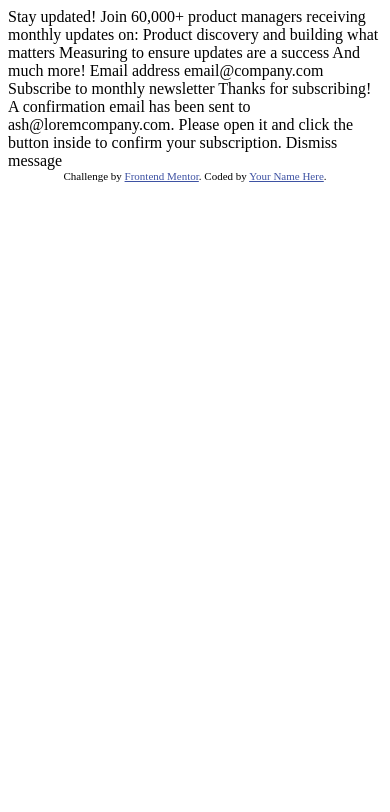
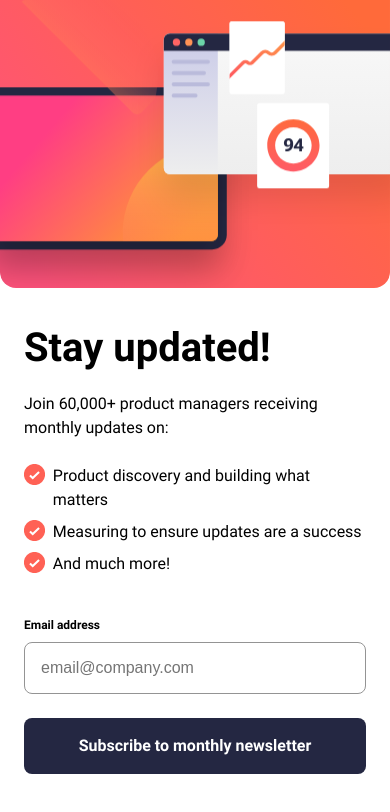
Before and after one commit to ashkir004/newsletter-signup-with-success-message, a plain HTML site: page index.html in a window 390 px wide. Drawn offline with Linux system fonts and the light colour scheme.

Commit message:
finished mobile design

```diff
--- a/index.html
+++ b/index.html
@@ -5,48 +5,53 @@
   <meta name="viewport" content="width=device-width, initial-scale=1.0"> <!-- displays site properly based on user's device -->
 
   <link rel="icon" type="image/png" sizes="32x32" href="./assets/images/favicon-32x32.png">
+  <link rel="stylesheet" href="style.css">
 
   <title>Frontend Mentor | Newsletter sign-up form with success message</title>
-
-  <!-- Feel free to remove these styles or customise in your own stylesheet 👍 -->
-  <style>
-    .attribution { font-size: 11px; text-align: center; }
-    .attribution a { color: hsl(228, 45%, 44%); }
-  </style>
 </head>
-<body>
+<body class="body-text">
 
   <!-- Sign-up form start -->
 
-  Stay updated!
+  <main class="card">
+      <article class="newsletter">
 
-  Join 60,000+ product managers receiving monthly updates on:
+        <div class="newsletter__content">
+          <h1 class="headline">Stay updated!</h1>
 
-  Product discovery and building what matters
-  Measuring to ensure updates are a success
-  And much more!
+          <p>Join 60,000+ product managers receiving monthly updates on:</p>
 
-  Email address
-  email@company.com
+          <ul class="newsletter__content__features">
+            <li class="newsletter__feature-items">Product discovery and building what matters</li>
+            <li class="newsletter__feature-items">Measuring to ensure updates are a success</li>
+            <li class="newsletter__feature-items">And much more!</li>
+          </ul>
+        </div>
 
-  Subscribe to monthly newsletter
+        <form class="newsletter__form" action="" method="post">
+          <div class="form-row">
+            <input type="email" id="email" name="user_email" placeholder="email@company.com" required/>
+            <label for="email" class="label-text">Email address</label>
+          </div>
 
-  <!-- Sign-up form end -->
+          <button type="submit" class="btn btn-text">
+            Subscribe to monthly newsletter
+          </button>
+        </form>
+        <!-- Sign-up form end -->
+      </article>
 
-  <!-- Success message start -->
+      <article class="newsletter-success hidden">
+        <!-- Success message start -->
+        <h1 class="headline">Thanks for subscribing!</h1>
 
-  Thanks for subscribing!
+        <p>A confirmation email has been sent to <strong>ash@loremcompany.com</strong>.
+          Please open it and click the button inside to confirm your subscription.</p>
 
-  A confirmation email has been sent to ash@loremcompany.com.
-  Please open it and click the button inside to confirm your subscription.
+        <button class="btn btn-text">Dismiss message</button>
+          <!-- Success message end -->
+      </article>
 
-  Dismiss message
-
-  <!-- Success message end -->
-
-  <div class="attribution">
-    Challenge by <a href="https://www.frontendmentor.io?ref=challenge" target="_blank">Frontend Mentor</a>.
-    Coded by <a href="#">Your Name Here</a>.
-  </div>
-</body>
+    </main>
+  </body>
 </html>
--- a/style.css
+++ b/style.css
@@ -0,0 +1,252 @@
+*, *::before, *::after {
+    margin: 0;
+    padding: 0;
+    box-sizing: border-box;
+}
+
+:root {
+    /* COLORS */
+    --white: #FFFFFF;
+    --grey: #949494;
+    --blue-800: #242742;
+    --blue-700: #36384D;
+    --red: #FF6155;
+    --light-red: hsla(4, 100%, 67%, 0.2);
+    --gradient: linear-gradient(to right, #FF6A3A, #FF527B);
+
+    /* SPACING */
+    --spacing-100: calc(8 / 16 * 1rem);
+    --spacing-200: calc(16 / 16 * 1rem);
+    --spacing-300: calc(24 / 16 * 1rem);
+    --spacing-400: calc(32 / 16 * 1rem);
+    --spacing-500: calc(40 / 16 * 1rem);
+    --spacing-600: calc(48 / 16 * 1rem);
+    --spacing-800: calc(64 / 16 * 1rem);
+    --spacing-900: calc(72 / 16 * 1rem);
+    --spacing-1300: calc(104 / 16 * 1rem);
+
+    /* Leading */
+    --line-height-relaxed: 1.5;
+    --line-height-normal: 1;
+
+    /* Font Family */
+    --font-family: 'Roboto', Arial, Helvetica, sans-serif;
+
+    /* Font Size */
+    --font-sm : calc(12 / 16 * 1rem);
+    --font-md : calc(16 / 16 * 1rem);
+    --font-lg : calc(40 / 16 * 1rem);
+    --font-xl : calc(56 / 16 * 1rem);
+
+    /* Font weight */
+    --font-regular: 400;
+    --font-bold: 700;
+
+
+}
+
+@font-face {
+    font-family: 'Roboto';
+    src: url('./assets/fonts/Roboto-Regular.ttf');
+    font-weight: 400;
+    font-style: normal;
+    font-display: swap;
+}
+
+@font-face {
+    font-family: 'Roboto';
+    src: url('./assets/fonts/Roboto-Bold.ttf');
+    font-weight: 700;
+    font-style: normal;
+    font-display: swap;
+}
+
+body {
+    background: var(--white);
+    font-family: var(--font-family);
+    display: flex;
+    flex-direction: column;
+}
+
+.body-text {
+    font-size: var(--font-md);
+    font-weight: var(--font-regular);
+    line-height: var(--line-height-relaxed);
+    font-family: var(--font-family);
+}
+
+.headline {
+    font-size: var(--font-lg);
+    font-weight: var(--font-bold);
+    line-height: var(--line-height-normal);
+}
+
+.label-text {
+    font-size: var(--font-sm);
+    font-weight: var(--font-bold);
+    line-height: var(--line-height-relaxed);
+}
+
+.hidden {
+    display: none;
+}
+
+
+.card {
+    display: flex;
+    flex-direction: column;
+    gap: var(--spacing-500);
+    margin-block-end: var(--spacing-500);
+}
+
+.card::before {
+    content: '';
+    background:
+        url('/assets/images/illustration-sign-up-mobile.svg')
+        center center/cover no-repeat;
+    min-height: 18rem;
+    width: 100%;
+    margin: 0;
+    border-radius: 0 0 1rem 1rem;
+}
+
+.newsletter {
+    display: flex;
+    flex-direction: column;
+    gap: var(--spacing-500);
+    padding-inline: var(--spacing-300);
+}
+
+.newsletter__content {
+    display: flex;
+    flex-direction: column;
+    gap: var(--spacing-300);
+}
+
+.newsletter__content__features {
+    display: flex;
+    flex-direction: column;
+    gap: var(--spacing-100);
+    justify-content: center;
+}
+
+
+.newsletter__feature-items {
+    list-style: none;
+    display: flex;
+    flex-direction: row;
+}
+
+.newsletter__feature-items::before {
+    content: '';
+    min-width: 1.3rem;
+    min-height: 1.3rem;
+    align-self: flex-start;
+    background: url('/assets/images/icon-list.svg') center center/contain no-repeat;
+    margin-inline-end: var(--spacing-100);
+    display: block;
+}
+
+
+
+.newsletter__form {
+    display: flex;
+    flex-direction: column;
+    gap: var(--spacing-300);
+    justify-content: center;
+    align-items: center;
+}
+
+.newsletter__form:invalid button[type='submit'] {
+    cursor: not-allowed;
+}
+
+.form-row {
+    display: flex;
+    flex-direction: column;
+    gap: var(--spacing-100);
+    width: 100%;
+}
+
+.form-row input[type='email'] {
+    border: .1rem solid var(--grey);
+    border-radius: var(--spacing-100);
+    padding: var(--spacing-200) var(--spacing-200);
+    font-size: var(--font-md);
+    order: 2;
+}
+
+.form-row input[type='email']:focus {
+    outline: 0;
+    border: .1rem solid var(--blue-700);
+    color: var(--blue-700);
+}
+
+.form-row input[type='email']:invalid:not(:placeholder-shown) {
+    outline: 0;
+    border: .1rem solid var(--red);
+    background-color: var(--light-red);
+    color: var(--red);
+}
+
+.label-text {
+    display: inline-block;
+}
+
+input[type='email']:invalid:not(:placeholder-shown) + .label-text:after{
+    content: "Valid email required";
+    float: right;
+    color: var(--red);
+}
+
+
+.btn {
+    background-color: var(--blue-800);
+    padding: var(--spacing-200);
+    color: var(--white);
+    font-family: var(--font-family);
+    border: none;
+    border-radius: var(--spacing-100);
+    cursor: pointer;
+    width: 100%;
+    text-align: center;
+}
+
+.btn-text {
+    font-size: var(--font-md);
+    font-weight: var(--font-bold);
+    line-height: var(--line-height-relaxed);
+}
+
+
+
+
+@media (min-width: 30rem) {
+
+    .headline {
+        font-size: var(--font-xl);
+    }
+
+    .newsletter__form {
+        gap: var(--spacing-200);
+    }
+
+
+}
+
+
+@media (min-width: 48rem) {
+
+    .newsletter__form {
+        gap: var(--spacing-300);
+    }
+
+    .newsletter__form:valid .btn {
+        background: var(--gradient);
+    }
+
+    .newsletter-success .btn {
+        background: var(--gradient);
+    }
+
+}
```
Also changed, not shown: 1 other file.
